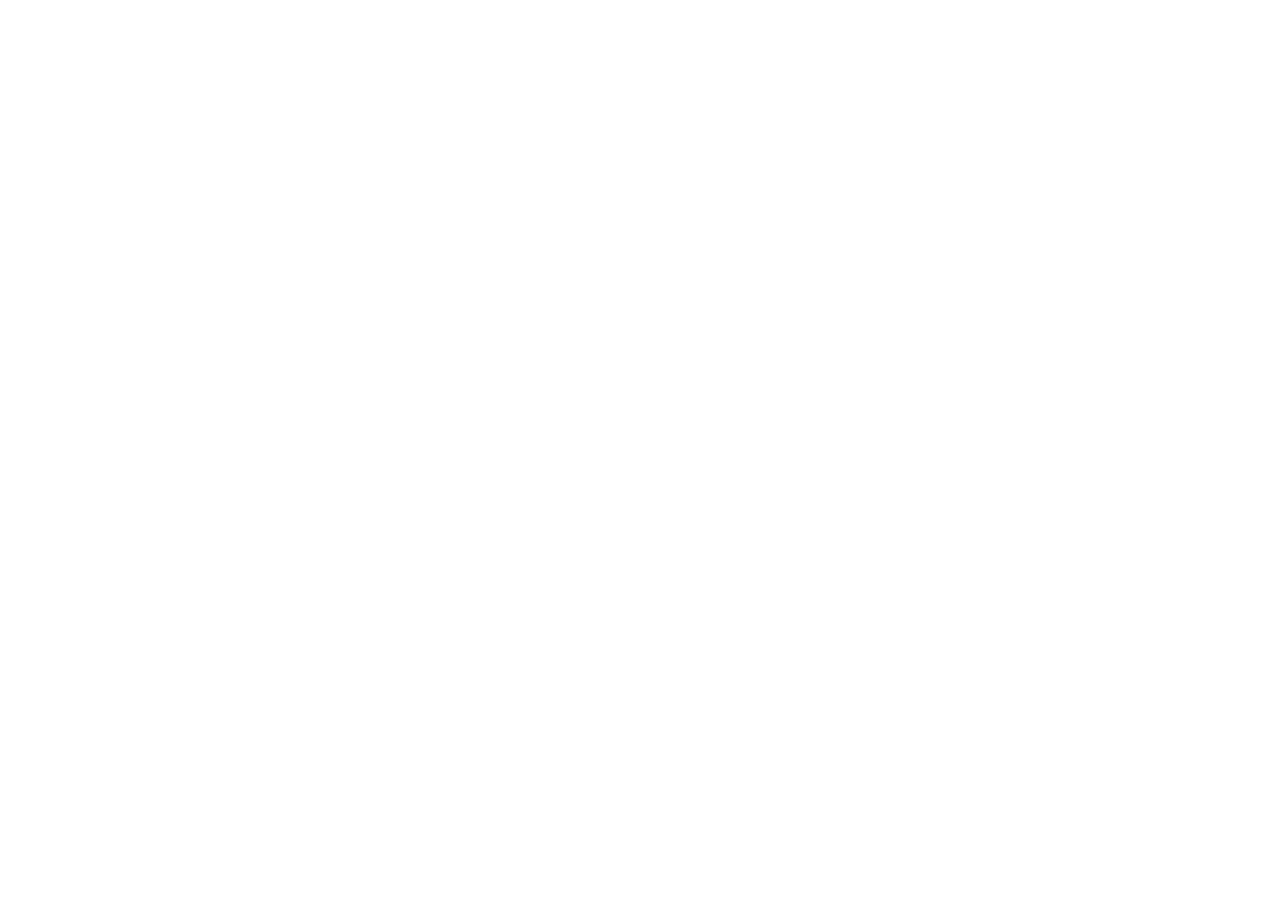
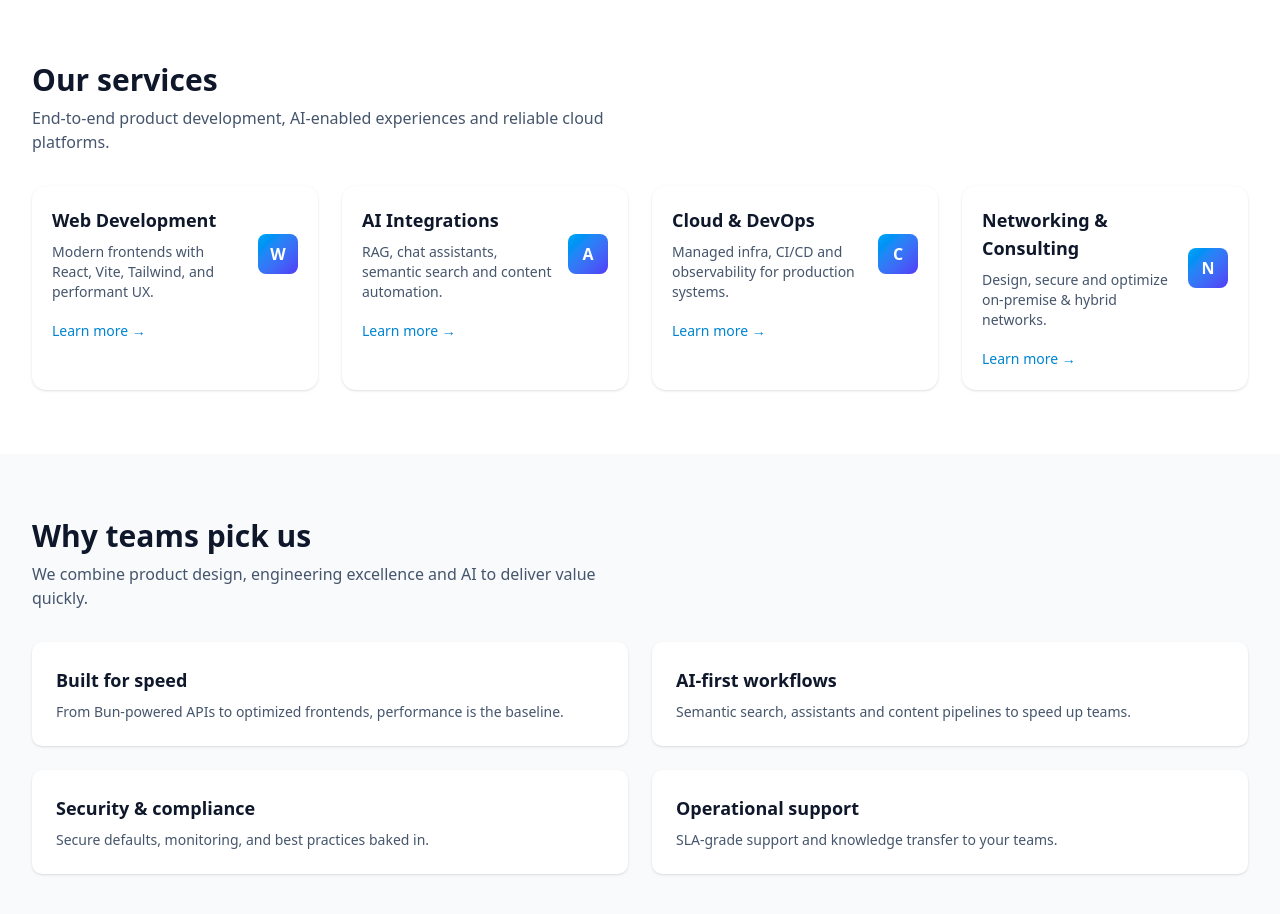
Before and after one commit to shanny-mal/shannytech-thehacker, a React (Vite) app in the folder packages/client/: page / in a window 1280 px wide. Shown: the part 516-1430 px from the top of the page. Before the commit the page ends 800 px from the top, so only its background shows below. Built offline with nearby package versions, Linux system fonts and the light colour scheme.

Commit message:
created features and services

```diff
--- /dev/null
+++ b/packages/client/src/components/FeaturesGrid.tsx
@@ -0,0 +1,60 @@
+import { motion } from 'framer-motion';
+import type { JSX } from 'react';
+
+const FEATURES = [
+   {
+      id: 'speed',
+      title: 'Built for speed',
+      desc: 'From Bun-powered APIs to optimized frontends, performance is the baseline.',
+   },
+   {
+      id: 'ai',
+      title: 'AI-first workflows',
+      desc: 'Semantic search, assistants and content pipelines to speed up teams.',
+   },
+   {
+      id: 'secure',
+      title: 'Security & compliance',
+      desc: 'Secure defaults, monitoring, and best practices baked in.',
+   },
+   {
+      id: 'support',
+      title: 'Operational support',
+      desc: 'SLA-grade support and knowledge transfer to your teams.',
+   },
+];
+
+export default function FeaturesGrid(): JSX.Element {
+   return (
+      <section>
+         <div className="mb-8">
+            <h2 className="text-2xl md:text-3xl font-bold text-slate-900 dark:text-white">
+               Why teams pick us
+            </h2>
+            <p className="mt-2 text-slate-600 dark:text-slate-300 max-w-xl">
+               We combine product design, engineering excellence and AI to
+               deliver value quickly.
+            </p>
+         </div>
+
+         <div className="grid grid-cols-1 sm:grid-cols-2 gap-6">
+            {FEATURES.map((f, i) => (
+               <motion.div
+                  key={f.id}
+                  initial={{ opacity: 0, y: 8 }}
+                  animate={{ opacity: 1, y: 0 }}
+                  transition={{ delay: i * 0.06 }}
+                  className="rounded-lg bg-white dark:bg-slate-800 p-6 shadow"
+               >
+                  <div className="text-slate-900 dark:text-white font-semibold text-lg">
+                     {f.title}
+                  </div>
+                  <div className="mt-2 text-slate-600 dark:text-slate-300 text-sm">
+                     {f.desc}
+                  </div>
+               </motion.div>
+            ))}
+         </div>
+      </section>
+   );
+}
--- a/packages/client/src/components/HeroSection.tsx
+++ b/packages/client/src/components/HeroSection.tsx
@@ -197,7 +197,7 @@
 /* -------------------------
    Main component
    ------------------------- */
-export default function HeroSection(): JSX.Element {
+function HeroSection(): JSX.Element {
    const prefersReducedMotion = usePrefersReducedMotion();
    const slides = useMemo(() => SLIDES, []);
    const [index, setIndex] = useState<number>(0);
@@ -445,3 +445,5 @@
    }, []);
    return prefersReducedMotion;
 }
+
+export default HeroSection;
--- /dev/null
+++ b/packages/client/src/components/ServicesPreview.tsx
@@ -0,0 +1,87 @@
+import { type JSX } from 'react';
+import { Link } from 'react-router-dom';
+import { motion } from 'framer-motion';
+
+const SERVICES = [
+   {
+      id: 'web',
+      title: 'Web Development',
+      desc: 'Modern frontends with React, Vite, Tailwind, and performant UX.',
+      href: '/services/web-development',
+   },
+   {
+      id: 'ai',
+      title: 'AI Integrations',
+      desc: 'RAG, chat assistants, semantic search and content automation.',
+      href: '/services/ai-integrations',
+   },
+   {
+      id: 'cloud',
+      title: 'Cloud & DevOps',
+      desc: 'Managed infra, CI/CD and observability for production systems.',
+      href: '/services/cloud-devops',
+   },
+   {
+      id: 'network',
+      title: 'Networking & Consulting',
+      desc: 'Design, secure and optimize on-premise & hybrid networks.',
+      href: '/services/networking',
+   },
+];
+
+export default function ServicesPreview(): JSX.Element {
+   return (
+      <section id="services">
+         <div className="mb-8">
+            <h2 className="text-2xl md:text-3xl font-bold text-slate-900 dark:text-white">
+               Our services
+            </h2>
+            <p className="mt-2 text-slate-600 dark:text-slate-300 max-w-xl">
+               End-to-end product development, AI-enabled experiences and
+               reliable cloud platforms.
+            </p>
+         </div>
+
+         <div className="grid grid-cols-1 sm:grid-cols-2 lg:grid-cols-4 gap-6">
+            {SERVICES.map((s, i) => (
+               <motion.article
+                  key={s.id}
+                  initial={{ opacity: 0, y: 8 }}
+                  animate={{ opacity: 1, y: 0 }}
+                  transition={{ delay: 0.06 * i }}
+                  className="rounded-xl bg-white dark:bg-slate-800 p-5 shadow hover:shadow-lg transition"
+                  aria-labelledby={`service-${s.id}`}
+               >
+                  <div className="flex items-center justify-between">
+                     <div>
+                        <h3
+                           id={`service-${s.id}`}
+                           className="text-lg font-semibold text-slate-900 dark:text-white"
+                        >
+                           {s.title}
+                        </h3>
+                        <p className="mt-2 text-sm text-slate-600 dark:text-slate-300">
+                           {s.desc}
+                        </p>
+                     </div>
+                     <div className="ml-4">
+                        <div className="h-10 w-10 rounded-md bg-gradient-to-br from-sky-500 to-indigo-600 flex items-center justify-center text-white font-bold">
+                           {s.title.charAt(0)}
+                        </div>
+                     </div>
+                  </div>
+
+                  <div className="mt-4">
+                     <Link
+                        to={s.href}
+                        className="text-sm font-medium text-sky-600 dark:text-sky-400 hover:underline"
+                     >
+                        Learn more →
+                     </Link>
+                  </div>
+               </motion.article>
+            ))}
+         </div>
+      </section>
+   );
+}
--- a/packages/client/src/pages/Home.tsx
+++ b/packages/client/src/pages/Home.tsx
@@ -1,9 +1,23 @@
 import HeroSection from '../components/HeroSection';
+import FeaturesGrid from '../components/FeaturesGrid';
+import ServicesPreview from '../components/ServicesPreview';
 
 export default function Home() {
    return (
       <div>
          <HeroSection />
+         <main id="main-content" className="bg-white dark:bg-slate-900">
+            <section className="py-16">
+               <div className="mx-auto max-w-7xl px-4 md:px-8">
+                  <ServicesPreview />
+               </div>
+            </section>
+            <section className="py-16 bg-slate-50 dark:bg-slate-800">
+               <div className="mx-auto max-w-7xl px-4 md:px-8">
+                  <FeaturesGrid />
+               </div>
+            </section>
+         </main>
       </div>
    );
 }
```
